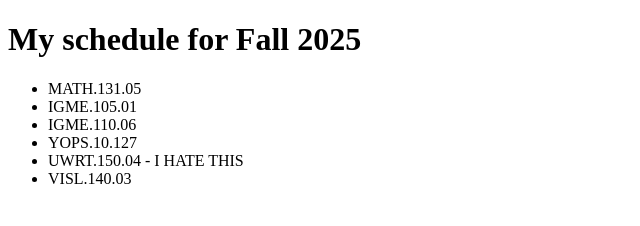
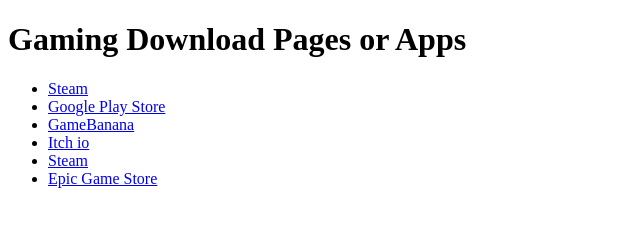
Before and after one commit to o-NightShade-o/o-NightShade-o.github.io, a plain HTML site: page index.html in a window 1280 px wide. Shown: the whole page, without its empty margins (0-640 px from the left). Drawn offline with Linux system fonts and the light colour scheme.

Commit message:
Update index.html

```diff
--- a/index.html
+++ b/index.html
@@ -1,18 +1,18 @@
 <!DOCTYPE html>
   <head>
     <!-- This shows up in the window title bar -->
-    <title>My GitHub Pages Site</title>
+    <title>NightShade's Listicle</title>
   </head>
   <body>
     <!-- Everything "inside" the body tag shows up in the browser window -->
-    <h1>My schedule for Fall 2025</h1>
+    <h1>Gaming Download Pages or Apps</h1>
     <ul>
-      <li>MATH.131.05</li>
-      <li>IGME.105.01</li>
-      <li>IGME.110.06</li>
-      <li>YOPS.10.127</li>
-      <li>UWRT.150.04 - I HATE THIS</li>
-      <li>VISL.140.03</li>
+      <li><a href="https://store.steampowered.com/"target="_blank">Steam</a></li>
+      <li><a href="https://play.google.com/store/games?hl=en_US&pli=1"target="_blank">Google Play Store</a></li>
+      <li><a href="https://gamebanana.com/"target="_blank">GameBanana</a></li>
+      <li><a href="https://itch.io/"target="_blank">Itch io</a></li>
+      <li><a href="https://store.steampowered.com/"target="_blank">Steam</a></li>
+      <li><a href="https://store.epicgames.com/en-US"target="_blank">Epic Game Store</a></li>
     </ul>
   </body>
 </!DOCTYPE>
```
